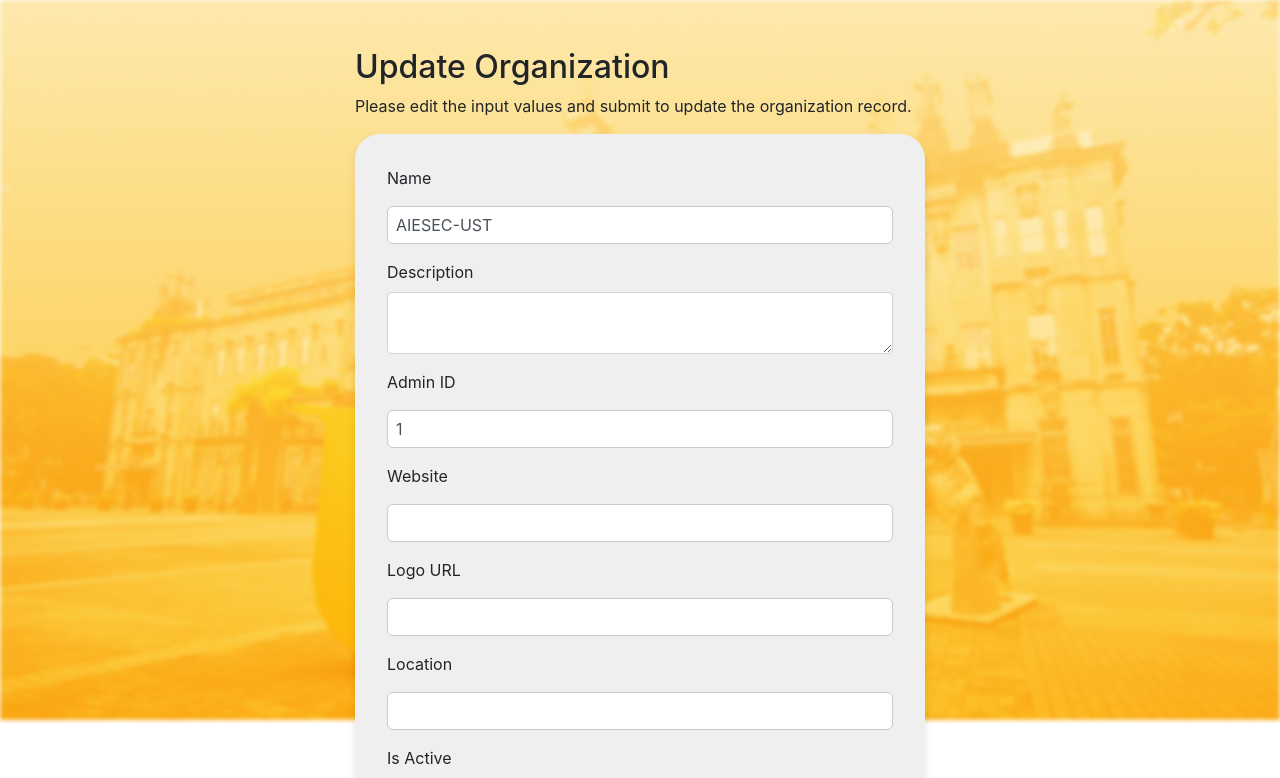
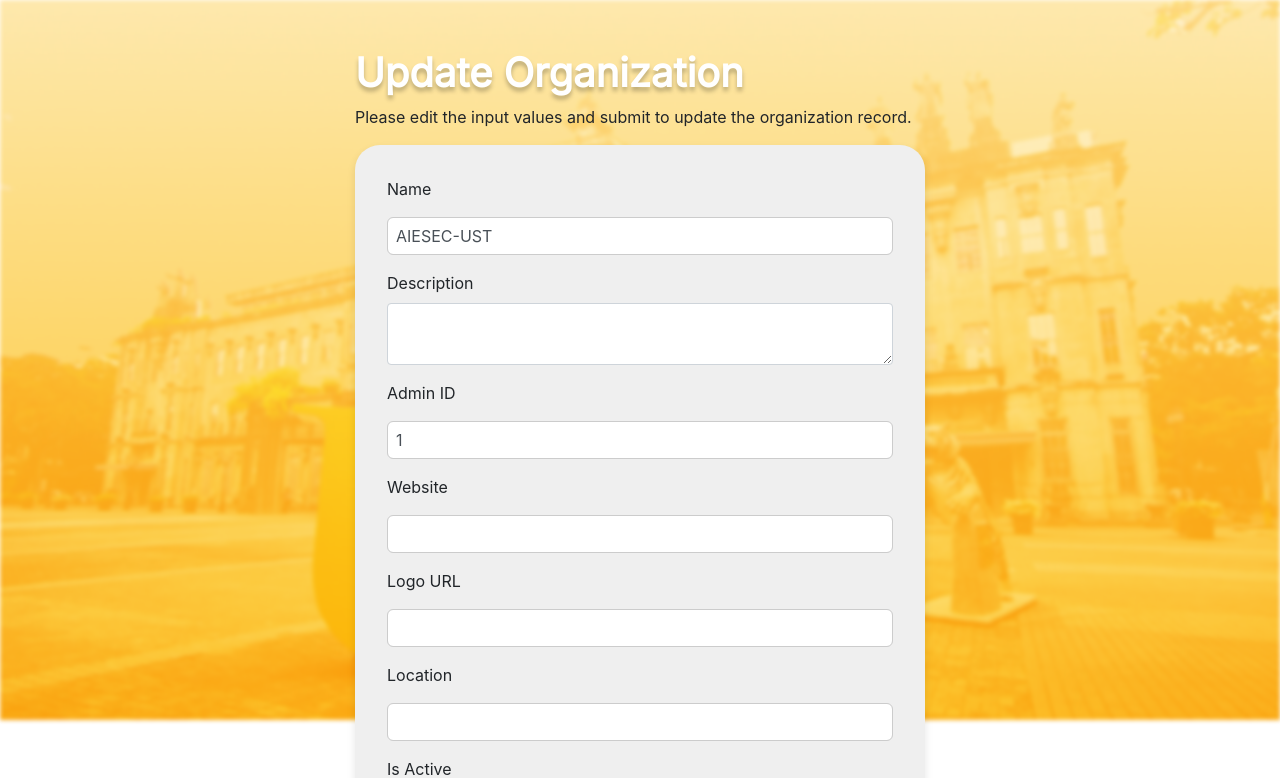
Before and after one commit to ICS2609-2ITI-2024/tomconnect, a PHP site: page /admin/organizations_update.php?org_id=1 in a window 1280 px wide. Shown: the top 778 px of the page. Run offline with PHP 8.4, Linux system fonts and the light colour scheme; data comes from the database, SQL or seed files in the repository.

Commit message:
Orgs - Update.php

```diff
--- a/public/admin/organizations_update.php
+++ b/public/admin/organizations_update.php
@@ -192,7 +192,7 @@ if ($_SERVER["REQUEST_METHOD"] == "POST" && isset($_POST["org_id"]) && !empty($_
         <div class="container-fluid">
             <div class="row">
                 <div class="col-md-12">
-                    <h2 class="mt-5">Update Organization</h2>
+                    <h2 class="mt-5 crud-title">Update Organization</h2>
                     <p>Please edit the input values and submit to update the organization record.</p>
                     <form action="<?php echo htmlspecialchars(basename($_SERVER['REQUEST_URI'])); ?>" method="post">
                     <div class="update-container">
--- a/public/sass/_orgs_admin.scss
+++ b/public/sass/_orgs_admin.scss
@@ -86,6 +86,16 @@ Styles for Admin-side Pages
     margin-bottom: 0.5rem;
 }
 
+.crud-title {
+    color: white;
+    text-shadow: 0px 4px 4px rgba(0, 0, 0, 0.25);
+    font-family: Inter;
+    font-size: 2.5rem;
+    font-style: normal;
+    font-weight: 700;
+    line-height: normal;
+}
+
 .dashboard-title {
     margin-top: 2rem;
     color: black;
```
Also changed, not shown: public/css/main.css, 1 other file.
